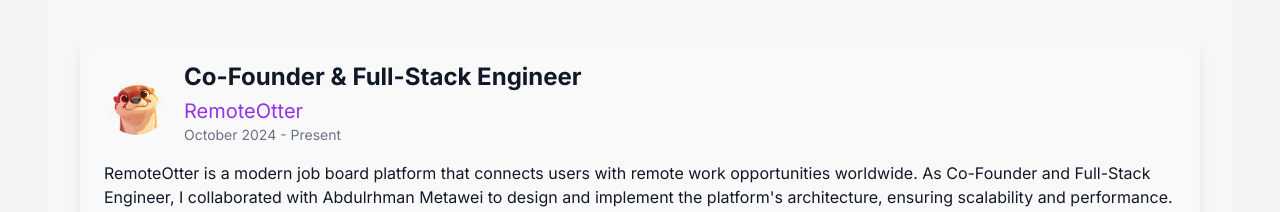
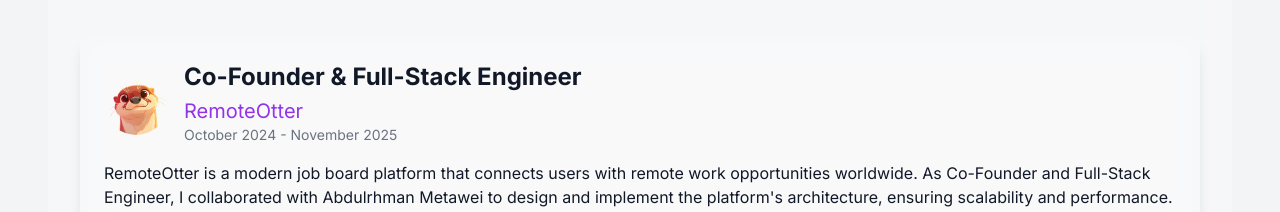
Before and after one commit to Chareeef/portfolio_website, a Next.js app: page / in a window 1280 px wide. Shown: the part 991-1203 px from the top of the page. Built offline with nearby package versions, Linux system fonts and the light colour scheme.

Commit message:
Update Experience timeline

```diff
--- a/app/components/Experience.tsx
+++ b/app/components/Experience.tsx
@@ -10,7 +10,7 @@
   {
     title: "Co-Founder & Full-Stack Engineer",
     company: "RemoteOtter",
-    date: "October 2024 - Present",
+    date: "October 2024 - November 2025",
     logo: "/remoteotter_logo.png",
     description:
       "RemoteOtter is a modern job board platform that connects users with remote work opportunities worldwide. As Co-Founder and Full-Stack Engineer, I collaborated with Abdulrhman Metawei to design and implement the platform's architecture, ensuring scalability and performance. Built under the mentorship of Julien Barbier, Co-Founder of Holberton School, the platform features advanced search capabilities, personalized email notifications, and seamless user experience, powered by state-of-the-art technologies and AI integrations.",
@@ -24,7 +24,7 @@
     website: "https://remoteotter.com",
     images: ["/remoteotter1.jpg", "/remoteotter2.jpg", "/remoteotter3.jpg"],
     accomplishments: [
-      "Built and scaled a remote job board platform with a database of 30,000+ job listings and 1,500 registered users in less than three months",
+      "Built and scaled a remote job board platform with a database of 200,000+ job listings and 3,000+ registered users.",
       "Implemented personalized email notifications, advanced search filters, and real-time updates, achieving in average 100+ daily active users.",
       "Developed the platform using Next.js, TypeScript, Prisma, PostgreSQL and OpenAI API, ensuring robust performance and seamless user experience.",
     ],
```
